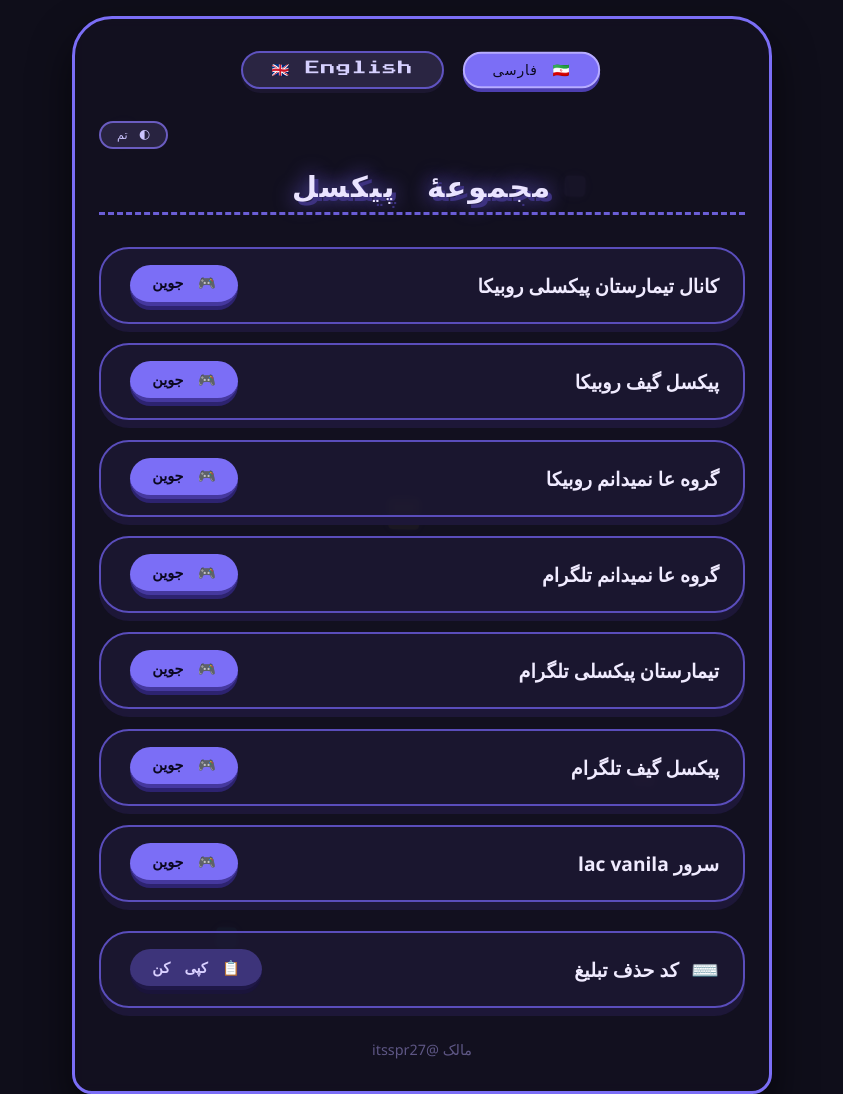
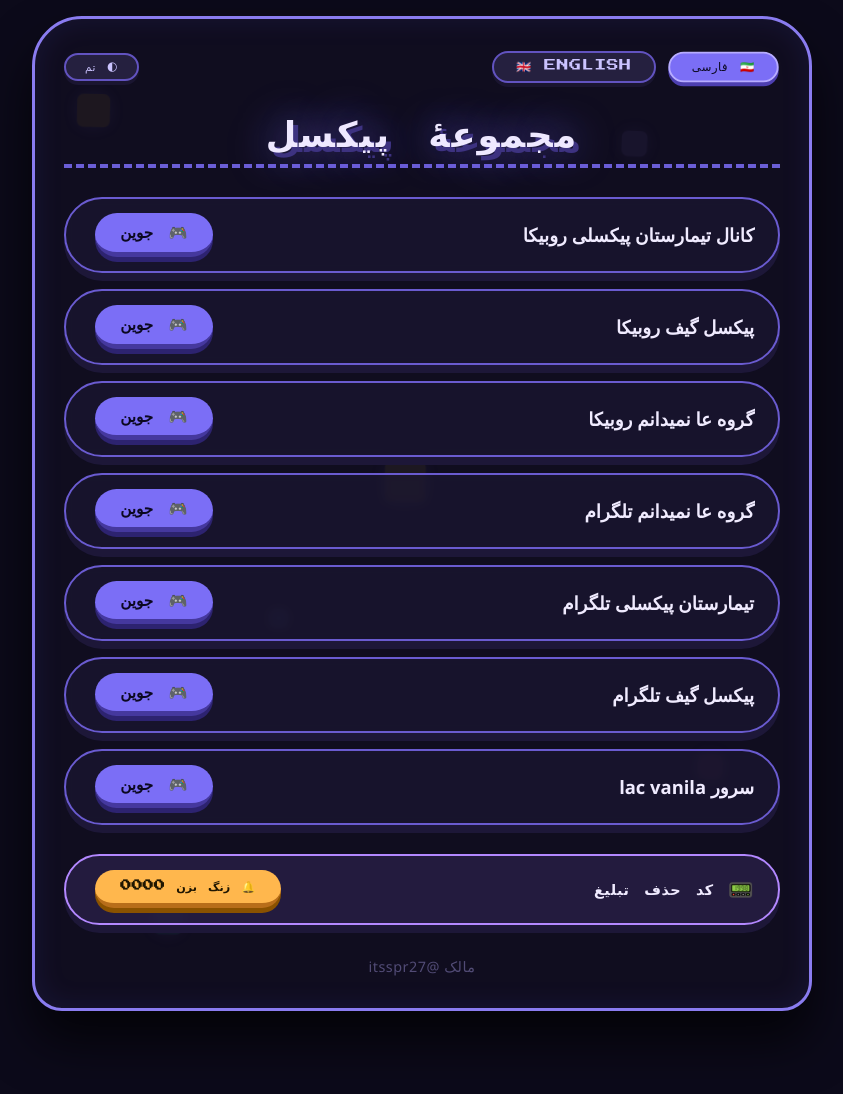
Before and after one commit to mrspr27/pixel-studio, a plain HTML site: page index.html in a window 1280 px wide. Shown: the top 1094 px of the page, without its empty margins (218-1061 px from the left). After the commit the page ends 1027 px from the top, so only its background shows below. Drawn offline with Linux system fonts and the light colour scheme; a small style sheet from the web is missing.

Commit message:
Update index.html

```diff
--- a/index.html
+++ b/index.html
@@ -15,63 +15,66 @@
         }
         body {
             font-family: 'Vazirmatn', 'Segoe UI', Tahoma, sans-serif;
-            background: #0f0e1a;
+            background: #0c0a1a;
             min-height: 100vh;
             display: flex;
             justify-content: center;
             align-items: center;
-            transition: background 0.3s, color 0.3s;
             padding: 1rem;
+            transition: background 0.4s, color 0.3s;
         }
         body.light {
-            background: #f2efe6;
-            color: #1e1b2b;
+            background: #e8e2d4;
+            color: #1a1628;
         }
         .pixel-wrapper {
-            max-width: 700px;
+            max-width: 780px;
             width: 100%;
-            background: rgba(20, 18, 35, 0.7);
-            backdrop-filter: blur(6px);
-            border: 3px solid #7b6ef6;
-            border-radius: 40px 40px 20px 20px;
-            padding: 2rem 1.5rem;
-            box-shadow: 0 20px 40px rgba(0, 0, 0, 0.6);
+            background: rgba(18, 15, 34, 0.75);
+            backdrop-filter: blur(8px);
+            border: 3px solid #8a7cf0;
+            border-radius: 50px 50px 30px 30px;
+            padding: 2rem 1.8rem;
+            box-shadow: 0 30px 50px rgba(0, 0, 0, 0.7), inset 0 0 30px rgba(120, 100, 255, 0.1);
             position: relative;
             overflow: hidden;
-            transition: background 0.3s, border-color 0.3s;
+            transition: background 0.4s, border-color 0.3s;
         }
         body.light .pixel-wrapper {
-            background: rgba(245, 241, 230, 0.8);
-            border-color: #4a3f8a;
+            background: rgba(240, 235, 220, 0.85);
+            border-color: #6a5bb8;
+            box-shadow: 0 30px 50px rgba(0, 0, 0, 0.15);
         }
-        /* animated background pixels */
+
+        /* animated pixel background */
         .pixel-bg {
             position: absolute;
             inset: 0;
             pointer-events: none;
             z-index: 0;
             overflow: hidden;
-            opacity: 0.25;
+            opacity: 0.3;
         }
         .pixel-bg span {
             position: absolute;
             display: block;
-            width: 20px;
-            height: 20px;
+            width: 24px;
+            height: 24px;
             background: #7b6ef6;
-            opacity: 0.15;
-            animation: floatPixel 18s infinite alternate ease-in-out;
-            border-radius: 4px;
-            box-shadow: 0 0 12px #9b8cff;
+            opacity: 0.2;
+            animation: floatPixel 22s infinite alternate ease-in-out;
+            border-radius: 6px;
+            box-shadow: 0 0 20px #9b8cff;
         }
-        .pixel-bg span:nth-child(1) { left: 5%; top: 10%; animation-duration: 22s; background: #f7b731; }
-        .pixel-bg span:nth-child(2) { left: 80%; top: 70%; animation-duration: 19s; background: #ff6b8a; }
-        .pixel-bg span:nth-child(3) { left: 20%; top: 85%; animation-duration: 25s; background: #4dd0e1; }
-        .pixel-bg span:nth-child(4) { left: 70%; top: 15%; animation-duration: 20s; background: #b388ff; }
-        .pixel-bg span:nth-child(5) { left: 45%; top: 45%; animation-duration: 28s; background: #ffd54f; width: 30px; height: 30px; }
+        .pixel-bg span:nth-child(1) { left: 5%; top: 8%; animation-duration: 24s; background: #f7b731; width: 32px; height: 32px; }
+        .pixel-bg span:nth-child(2) { left: 85%; top: 75%; animation-duration: 20s; background: #ff6b8a; }
+        .pixel-bg span:nth-child(3) { left: 15%; top: 90%; animation-duration: 26s; background: #4dd0e1; width: 28px; height: 28px; }
+        .pixel-bg span:nth-child(4) { left: 75%; top: 12%; animation-duration: 18s; background: #b388ff; }
+        .pixel-bg span:nth-child(5) { left: 45%; top: 45%; animation-duration: 30s; background: #ffd54f; width: 40px; height: 40px; }
+        .pixel-bg span:nth-child(6) { left: 30%; top: 60%; animation-duration: 28s; background: #82b1ff; width: 18px; height: 18px; }
         @keyframes floatPixel {
             0% { transform: translate(0, 0) rotate(0deg) scale(1); }
-            100% { transform: translate(30px, -30px) rotate(20deg) scale(1.3); }
+            100% { transform: translate(40px, -40px) rotate(15deg) scale(1.4); }
         }
 
         .content {
@@ -79,25 +82,32 @@
             z-index: 2;
         }
 
-        /* language selector */
-        .lang-selector {
+        /* ----- language & theme row ----- */
+        .top-bar {
             display: flex;
-            gap: 1rem;
-            justify-content: center;
-            margin-bottom: 2rem;
+            flex-wrap: wrap;
+            align-items: center;
+            justify-content: space-between;
+            gap: 0.8rem 1rem;
+            margin-bottom: 1.8rem;
+        }
+        .lang-group {
+            display: flex;
+            gap: 0.6rem;
         }
         .lang-btn {
             font-family: 'Press Start 2P', 'Vazirmatn', cursive;
-            background: #2a2542;
-            border: 2px solid #5f53c0;
-            color: #d6d0ff;
-            padding: 0.5rem 1.8rem;
+            background: #25203f;
+            border: 2px solid #6253c0;
+            color: #cbc3ff;
+            padding: 0.4rem 1.4rem;
             border-radius: 60px;
-            font-size: 0.9rem;
+            font-size: 0.75rem;
             cursor: pointer;
             transition: 0.2s;
-            letter-spacing: 1px;
-            box-shadow: 0 4px 0 #1c1730;
+            letter-spacing: 0.5px;
+            box-shadow: 0 4px 0 #1a1530;
+            text-transform: uppercase;
         }
         .lang-btn.active {
             background: #7b6ef6;
@@ -110,37 +120,68 @@
             background: #5c4ed6;
             color: white;
         }
+        .theme-btn {
+            background: #25203f;
+            border: 2px solid #6253c0;
+            color: #cbc3ff;
+            padding: 0.4rem 1.2rem;
+            border-radius: 60px;
+            font-family: 'Press Start 2P', 'Vazirmatn', cursive;
+            font-size: 0.65rem;
+            cursor: pointer;
+            box-shadow: 0 4px 0 #1a1530;
+            transition: 0.2s;
+            letter-spacing: 0.5px;
+        }
+        .theme-btn:hover {
+            background: #5c4ed6;
+            color: white;
+        }
+        body.light .lang-btn,
+        body.light .theme-btn {
+            background: #d8d0bc;
+            border-color: #6a5bb0;
+            color: #1d1735;
+            box-shadow: 0 4px 0 #a395c0;
+        }
+        body.light .lang-btn.active {
+            background: #7b6ef6;
+            color: #0b0920;
+            border-color: #b7acff;
+            box-shadow: 0 4px 0 #4d3fb0;
+        }
 
         /* header */
         .pixel-header {
             font-family: 'Press Start 2P', 'Vazirmatn', cursive;
-            font-size: 1.8rem;
+            font-size: 2.2rem;
             text-align: center;
-            color: #eae4ff;
-            text-shadow: 4px 4px 0 #3d3280, 0 0 20px #7766f0;
+            color: #eee8ff;
+            text-shadow: 5px 5px 0 #3d3280, 0 0 40px #7766f0;
             letter-spacing: 2px;
             word-break: break-word;
-            padding-bottom: 0.5rem;
-            border-bottom: 3px dashed #6b5ed6;
+            padding-bottom: 0.6rem;
+            border-bottom: 4px dashed #6b5ed6;
+            margin-bottom: 1.8rem;
         }
         body.light .pixel-header {
             color: #1d1738;
-            text-shadow: 3px 3px 0 #b3a6f0;
+            text-shadow: 4px 4px 0 #b3a6f0;
         }
 
         /* cards */
         .card-grid {
             display: flex;
             flex-direction: column;
-            gap: 1.2rem;
-            margin: 2rem 0 1.8rem;
+            gap: 1rem;
+            margin-bottom: 1.8rem;
         }
         .pixel-card {
-            background: rgba(30, 26, 55, 0.7);
+            background: rgba(28, 24, 50, 0.7);
             backdrop-filter: blur(4px);
-            border: 2px solid #5a4dbb;
-            border-radius: 30px;
-            padding: 1rem 1.5rem 1rem 1.8rem;
+            border: 2px solid #6a5bd0;
+            border-radius: 40px;
+            padding: 0.9rem 1.5rem 0.9rem 1.8rem;
             display: flex;
             flex-wrap: wrap;
             align-items: center;
@@ -149,144 +190,158 @@
             box-shadow: 0 8px 0 #1d1738;
         }
         body.light .pixel-card {
-            background: rgba(235, 228, 210, 0.7);
+            background: rgba(230, 223, 205, 0.7);
             border-color: #6b5bb0;
             box-shadow: 0 8px 0 #b3a3d0;
         }
         .pixel-card:hover {
-            transform: translateY(-3px);
-            border-color: #9b8aff;
+            transform: translateY(-4px);
+            border-color: #a89aff;
+            box-shadow: 0 12px 0 #1d1738;
+        }
+        body.light .pixel-card:hover {
+            box-shadow: 0 12px 0 #b3a3d0;
         }
         .card-title {
             font-family: 'Vazirmatn', 'Segoe UI', sans-serif;
             font-weight: 700;
-            font-size: 1.2rem;
+            font-size: 1.15rem;
             color: #f0ebff;
             display: flex;
             align-items: center;
-            gap: 0.4rem;
+            gap: 0.5rem;
+            flex: 1 1 180px;
         }
         body.light .card-title {
             color: #1d1738;
         }
         .card-title .pixel-icon {
             font-family: 'Press Start 2P', cursive;
-            font-size: 1.4rem;
+            font-size: 1.3rem;
             margin-left: 6px;
         }
         .card-title .en {
             font-family: 'Press Start 2P', 'Vazirmatn', cursive;
-            font-size: 0.9rem;
+            font-size: 0.8rem;
             letter-spacing: 0.5px;
         }
         .join-btn {
             background: #7b6ef6;
             border: none;
             border-radius: 60px;
-            padding: 0.6rem 1.4rem;
+            padding: 0.6rem 1.6rem;
             font-family: 'Vazirmatn', 'Press Start 2P', sans-serif;
             font-weight: bold;
             color: #0b0820;
-            border-bottom: 4px solid #45389e;
+            border-bottom: 5px solid #45389e;
             cursor: pointer;
             transition: 0.08s linear;
-            font-size: 0.9rem;
-            box-shadow: 0 4px 0 #2d2370;
+            font-size: 0.95rem;
+            box-shadow: 0 5px 0 #2d2370;
             display: inline-flex;
             align-items: center;
-            gap: 4px;
+            gap: 6px;
+            min-width: 100px;
+            justify-content: center;
         }
         .join-btn:active {
-            transform: translateY(4px);
+            transform: translateY(5px);
             box-shadow: none;
         }
         .join-btn:hover {
             background: #9589ff;
         }
-
         .copy-btn {
             background: #3d347a;
-            border-bottom: 4px solid #1f1847;
-            box-shadow: 0 4px 0 #1a143a;
+            border-bottom: 5px solid #1f1847;
+            box-shadow: 0 5px 0 #1a143a;
             color: #d9d0ff;
+            font-family: 'Press Start 2P', 'Vazirmatn', cursive;
+            font-size: 0.7rem;
         }
         .copy-btn:hover {
             background: #6252c4;
         }
 
-        .theme-toggle {
-            display: flex;
-            justify-content: flex-end;
-            margin-bottom: 1.2rem;
+        /* special card for ad removal */
+        .ad-card {
+            background: rgba(40, 32, 70, 0.8);
+            border-color: #b388ff;
+            margin-top: 0.2rem;
         }
-        .theme-btn {
-            background: #282340;
-            border: 2px solid #6a5cc0;
-            color: #ccc4ff;
-            border-radius: 60px;
-            padding: 0.3rem 1rem;
+        body.light .ad-card {
+            background: rgba(220, 212, 190, 0.8);
+            border-color: #8a7ac0;
+        }
+        .ad-card .card-title {
+            font-family: 'Press Start 2P', 'Vazirmatn', cursive;
+            font-size: 0.9rem;
+            letter-spacing: 0.5px;
+        }
+        .ad-card .join-btn {
+            background: #ffb74d;
+            border-bottom: 5px solid #b86e1a;
+            box-shadow: 0 5px 0 #8a5200;
+            color: #1f1600;
             font-family: 'Press Start 2P', 'Vazirmatn', cursive;
             font-size: 0.7rem;
-            cursor: pointer;
-            transition: 0.2s;
         }
-        body.light .theme-btn {
-            background: #ddd4bc;
-            border-color: #5f4d9e;
-            color: #1e1735;
+        .ad-card .join-btn:hover {
+            background: #ffcc80;
         }
+
         .footer {
             text-align: center;
             margin-top: 2rem;
             color: #7f76b0;
             font-size: 0.9rem;
-            opacity: 0.7;
+            opacity: 0.6;
             font-family: 'Vazirmatn', 'Segoe UI', sans-serif;
+            letter-spacing: 0.5px;
         }
         body.light .footer {
             color: #3e356b;
         }
 
-        /* responsive */
-        @media (max-width: 520px) {
-            .pixel-header { font-size: 1.3rem; }
-            .pixel-card { flex-direction: column; align-items: stretch; gap: 0.5rem; }
-            .join-btn { align-self: flex-start; }
+        @media (max-width: 620px) {
+            .pixel-header { font-size: 1.5rem; }
+            .pixel-card { flex-direction: column; align-items: stretch; gap: 0.6rem; }
+            .join-btn { align-self: flex-start; min-width: 80px; }
             .card-title { font-size: 1rem; }
+            .top-bar { flex-direction: column; align-items: stretch; gap: 0.6rem; }
+            .lang-group { justify-content: center; }
+            .theme-btn { align-self: center; }
+        }
+        @media (max-width: 450px) {
+            .pixel-wrapper { padding: 1.2rem; }
         }
     </style>
 </head>
 <body>
     <div class="pixel-wrapper" id="app">
-        <!-- animated pixel background -->
         <div class="pixel-bg">
-            <span></span><span></span><span></span><span></span><span></span>
+            <span></span><span></span><span></span><span></span><span></span><span></span>
         </div>
-
         <div class="content">
-            <!-- language selector -->
-            <div class="lang-selector">
-                <button class="lang-btn" data-lang="fa" id="langFa">🇮🇷 فارسی</button>
-                <button class="lang-btn" data-lang="en" id="langEn">🇬🇧 English</button>
-            </div>
-
-            <!-- theme toggle -->
-            <div class="theme-toggle">
+            <!-- top bar: language + theme -->
+            <div class="top-bar">
+                <div class="lang-group">
+                    <button class="lang-btn active" data-lang="fa" id="langFa">🇮🇷 فارسی</button>
+                    <button class="lang-btn" data-lang="en" id="langEn">🇬🇧 English</button>
+                </div>
                 <button class="theme-btn" id="themeToggle">🌓 تم</button>
             </div>
 
             <!-- header -->
             <h1 class="pixel-header" id="mainTitle">مجموعهٔ پیکسل</h1>
 
-            <!-- Cards -->
-            <div class="card-grid" id="cardContainer">
-                <!-- cards will be rendered by js -->
-            </div>
+            <!-- cards -->
+            <div class="card-grid" id="cardContainer"></div>
 
-            <!-- special copy card -->
-            <div class="pixel-card" style="margin-top: 0.2rem;">
-                <span class="card-title" id="copyLabel"><span class="pixel-icon">⌨️</span> کد حذف تبلیغ</span>
-                <button class="join-btn copy-btn" id="copyDelAd">📋 کپی کن</button>
+            <!-- special ad removal card -->
+            <div class="pixel-card ad-card" style="margin-top: 0.2rem;">
+                <span class="card-title" id="copyLabel"><span class="pixel-icon">📟</span> کد حذف تبلیغ</span>
+                <button class="join-btn copy-btn" id="copyDelAd">🔔 زنگ بزن 0000</button>
             </div>
 
             <div class="footer" id="footerCredit">مالک @itsspr27</div>
@@ -306,16 +361,17 @@
                         { label: 'گروه عا نمیدانم تلگرام', link: 'https://t.me/+1tLJ3e2tvIs3YWY0' },
                         { label: 'تیمارستان پیکسلی تلگرام', link: 'https://t.me/amoolac' },
                         { label: 'پیکسل گیف تلگرام', link: 'https://t.me/pixel_gifit' },
-                        { label: 'سرور lac vanila', link: '#' } // special
+                        { label: 'سرور lac vanila', link: '#' }
                     ],
                     copyLabel: 'کد حذف تبلیغ',
                     copyValue: '(private)del_ad',
-                    footer: 'مالک @itsspr27'
+                    footer: 'مالک @itsspr27',
+                    joinText: '🎮 جوین'
                 },
                 en: {
                     title: 'Pixel Collection',
                     cards: [
-                        { label: 'Pixel Asylum Rubika Channel', link: 'https://rubika.ir/joinc/CJCIEHGA0QSRNAMRRAQIXPZFLWABGPOZ' },
+                        { label: 'Pixel Asylum Rubika', link: 'https://rubika.ir/joinc/CJCIEHGA0QSRNAMRRAQIXPZFLWABGPOZ' },
                         { label: 'Pixel GIF Rubika', link: 'https://rubika.ir/joinc/EGDEIICB0SSMRFGCWKPLXWXLHPZYBCXZ' },
                         { label: 'IDK Group Rubika', link: 'https://rubika.ir/joing/+BAFABIJID0XTGYKISOYDNVWJPHQZLGNK' },
                         { label: 'IDK Group Telegram', link: 'https://t.me/+1tLJ3e2tvIs3YWY0' },
@@ -325,13 +381,14 @@
                     ],
                     copyLabel: 'Ad removal code',
                     copyValue: '(private)del_ad',
-                    footer: 'owner @itsspr27'
+                    footer: 'owner @itsspr27',
+                    joinText: '🎮 Join'
                 }
             };
 
             // state
             let currentLang = 'fa';
-            let currentTheme = 'dark'; // 'dark' or 'light'
+            let currentTheme = 'dark';
 
             // DOM refs
             const mainTitle = document.getElementById('mainTitle');
@@ -339,7 +396,6 @@
             const footerCredit = document.getElementById('footerCredit');
             const copyLabel = document.getElementById('copyLabel');
             const copyDelAdBtn = document.getElementById('copyDelAd');
-
             const langFa = document.getElementById('langFa');
             const langEn = document.getElementById('langEn');
             const themeToggle = document.getElementById('themeToggle');
@@ -349,27 +405,26 @@
                 const langData = data[lang];
                 if (!langData) return;
                 const cards = langData.cards;
+                const joinText = langData.joinText;
                 let html = '';
                 cards.forEach((card, index) => {
                     const isSpecial = (lang === 'fa' && index === 6) || (lang === 'en' && index === 6);
-                    // for special (lac vanilla) we don't use join link, but we keep button
                     const link = card.link;
                     const label = card.label;
-                    // special card: join button still works but we don't open link? actually we keep it as join but link #, but we want it to look same
-                    // we will handle in click
+                    // for special, we still show join but link is #, we handle click
                     html += `
                         <div class="pixel-card" data-card-index="${index}">
                             <span class="card-title">${label}</span>
                             <button class="join-btn" data-link="${link}" data-special="${isSpecial ? 'true' : 'false'}">
-                                🎮 جوین
+                                ${joinText}
                             </button>
                         </div>
                     `;
                 });
                 cardContainer.innerHTML = html;
 
-                // update copy label
-                copyLabel.innerHTML = `<span class="pixel-icon">⌨️</span> ${langData.copyLabel}`;
+                // update copy label, footer, title
+                copyLabel.innerHTML = `<span class="pixel-icon">📟</span> ${langData.copyLabel}`;
                 footerCredit.textContent = langData.footer;
                 mainTitle.textContent = langData.title;
 
@@ -380,55 +435,45 @@
                         const link = this.getAttribute('data-link');
                         const isSpecial = this.getAttribute('data-special') === 'true';
                         if (isSpecial) {
-                            // "سرور lac vanila" => just show message? but we want to copy? wait, we have separate copy btn.
-                            // for special card we do nothing? but we have dedicated copy button. we just ignore.
-                            // but we can show alert? we follow requirement: "یک دکمه که روش نوشته کد حذف تبلیغ" is separate.
-                            // So special card is just a card with join button, but we don't want to open link? but we set link '#'
-                            // we keep it as join but no action.
-                            if (link === '#') {
-                                // maybe we show a small message? we can ignore.
-                                // but we don't want to break.
-                                return;
-                            }
+                            // special card (lac vanilla) - just do nothing or maybe show a hint?
+                            // we ignore, but we can show a small message? we keep silent.
+                            return;
                         }
                         if (link && link !== '#') {
                             window.open(link, '_blank');
-                        } else {
-                            // if it's #, do nothing
                         }
                     });
                 });
             }
 
-            // ---------- copy del ad ----------
+            // ---------- copy ad code (new behavior: show alert with 0000) ----------
             copyDelAdBtn.addEventListener('click', function() {
                 const langData = data[currentLang];
                 const code = langData.copyValue;
+                // new: show alert with "زنگ بزن 0000 تا کد حذف بشه"
+                // but also copy code to clipboard
                 navigator.clipboard.writeText(code).then(() => {
-                    alert('✅ کد کپی شد! / Code copied!');
+                    alert('✅ کد کپی شد! / Code copied!\n📞 زنگ بزن 0000 تا کد حذف بشه');
                 }).catch(() => {
-                    // fallback
                     const textarea = document.createElement('textarea');
                     textarea.value = code;
                     document.body.appendChild(textarea);
                     textarea.select();
                     document.execCommand('copy');
                     textarea.remove();
-                    alert('✅ کد کپی شد! / Code copied!');
+                    alert('✅ کد کپی شد! / Code copied!\n📞 زنگ بزن 0000 تا کد حذف بشه');
                 });
             });
 
             // ---------- switch language ----------
             function setLanguage(lang) {
                 currentLang = lang;
-                // update active buttons
                 langFa.classList.toggle('active', lang === 'fa');
                 langEn.classList.toggle('active', lang === 'en');
-                // set dir
                 document.documentElement.dir = lang === 'fa' ? 'rtl' : 'ltr';
                 document.documentElement.lang = lang;
-                // re-render cards
                 renderCards(lang);
+                // reapply theme class (unchanged)
             }
 
             // ---------- theme toggle ----------
@@ -445,23 +490,15 @@
 
             // ---------- init ----------
             function init() {
-                // default language: fa
                 setLanguage('fa');
-                // theme default dark
                 document.body.classList.remove('light');
                 currentTheme = 'dark';
-                // add event listeners
                 langFa.addEventListener('click', function() { setLanguage('fa'); });
                 langEn.addEventListener('click', function() { setLanguage('en'); });
                 themeToggle.addEventListener('click', toggleTheme);
-
-                // extra: if any card with special link #, we handle in click listener already.
-                // also we want to ensure special card join button does nothing (but it has link #)
-                // we can also set style for lac vanilla but fine.
             }
 
             init();
-
         })();
     </script>
 </body>
```
